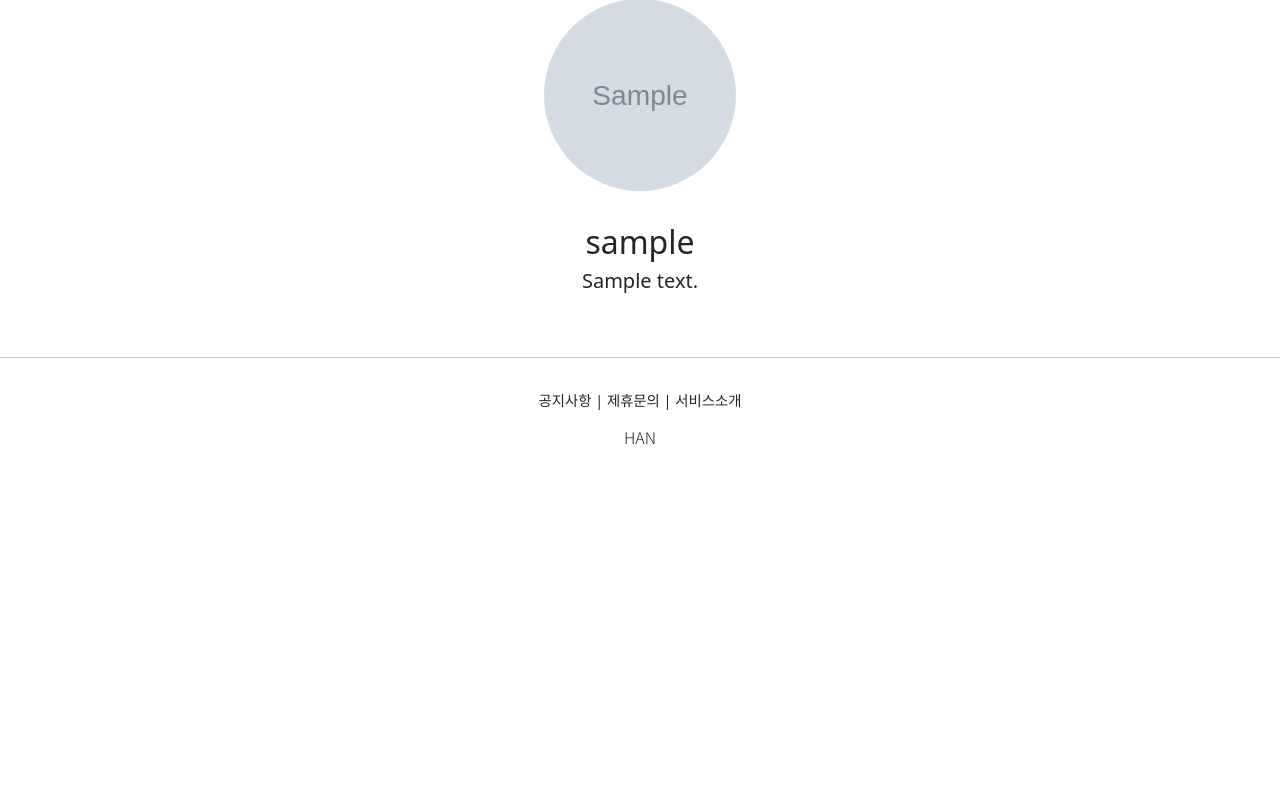
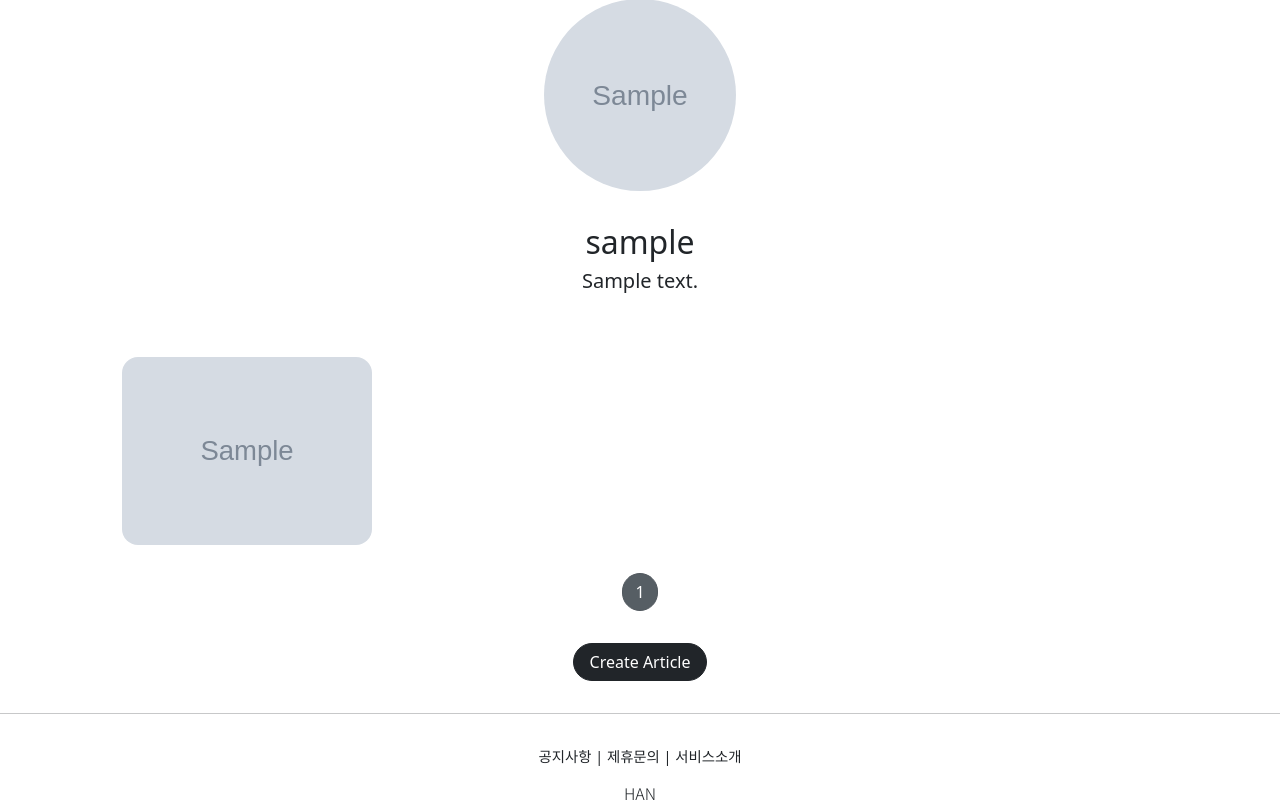
Before and after one commit to hanlee0519-ko/han, a Django app: page /accounts/detail/1 in a window 1280 px wide. Shown: the part 218-1029 px from the top of the page. Before the commit the page ends 662 px from the top, so only its background shows below. Run offline with Django 3.2, Linux system fonts and the light colour scheme; tables that the repository leaves empty hold one stand-in row (values such as "Sample post"); grey boxes marked "Sample" are stand-in pictures; some libraries are stand-ins or nearby versions.

Commit message:
django course 41 commit

```diff
--- a/accountapp/templates/accountapp/detail.html
+++ b/accountapp/templates/accountapp/detail.html
@@ -51,6 +51,13 @@
             </a>{% endif %}
 
         </div>
+
+        <div>
+
+        {% include 'snippets/list_fragment.html' with article_list=object_list %}
+
+        </div>
+
     </div>
 
 {% endblock %}
--- a/accountapp/views.py
+++ b/accountapp/views.py
@@ -8,11 +8,12 @@ from django.shortcuts import render
 from django.urls import reverse, reverse_lazy
 from django.utils.decorators import method_decorator
 from django.views.generic import CreateView, DetailView, UpdateView, DeleteView
+from django.views.generic.list import MultipleObjectMixin
 
 from accountapp.decorators import account_ownership_required
 from accountapp.forms import AccountUpdateForm
 from accountapp.models import HelloWorld
-
+from articleapp.models import Article
 
 has_ownership = [account_ownership_required, login_required]
 
@@ -40,10 +41,16 @@ class AccountCreateView(CreateView):
     template_name = 'accountapp/create.html'  # class 4줄 만으로, 위에 있는 함수형과 차이
 
 
-class AccountDetailView(DetailView):
+class AccountDetailView(DetailView, MultipleObjectMixin):
     model = User
-    context_object_name = 'target_user'  # A가 B의 화면을 제대로 보기 위해
+    context_object_name = 'target_user'
     template_name = 'accountapp/detail.html'
+
+    paginate_by = 25
+
+    def get_context_data(self, **kwargs):
+        object_list = Article.objects.filter(writer=self.get_object())
+        return super(AccountDetailView, self).get_context_data(object_list=object_list, **kwargs)
 
 
 @method_decorator(has_ownership, 'get')
--- a/articleapp/forms.py
+++ b/articleapp/forms.py
@@ -6,4 +6,4 @@ from articleapp.models import Article
 class ArticleCreationForm(ModelForm):
     class Meta:
         model = Article
-        fields = ['title', 'image', 'content'] # writer는 유저와 마찬가지로 서버에서, view에서 하겠구먼
+        fields = ['title', 'image', 'project', 'content'] # writer는 유저와 마찬가지로 서버에서, view에서 하겠구먼
--- a/articleapp/models.py
+++ b/articleapp/models.py
@@ -2,10 +2,12 @@ from django.contrib.auth.models import User
 from django.db import models
 
 # Create your models here.
+from projectapp.models import Project
 
 
 class Article(models.Model):
     writer = models.ForeignKey(User, on_delete=models.SET_NULL, related_name='article', null=True) # 글쓴이가 탈퇴하는 경우, 글 알 수 없음
+    project = models.ForeignKey(Project, on_delete=models.SET_NULL, related_name='article', null=True)
 
     title = models.CharField(max_length=200, null=True)
     image = models.ImageField(upload_to='article/', null=False)
--- /dev/null
+++ b/templates/snippets/list_fragment.html
@@ -0,0 +1,50 @@
+{% load static %}
+
+<style>
+
+    .container {
+        padding: 0;
+        margin: 0, auto;
+    }
+
+    .container a {
+      width: 45%;
+      max-width: 250px;
+    }
+
+    .container div {
+      display: flex;
+      justify-content: center;
+      align-items: center;
+
+      border-radius: 1rem;
+    }
+
+    .container img {
+      width: 100%;
+      border-radius: 1rem;
+    }
+
+</style>
+    {% if article_list %}
+    <div class="container">
+        {% for article in article_list %}
+        <a href="{% url 'articleapp:detail' pk=article.pk %}">
+            {% include 'snippets/card.html' with article=article %}
+        </a>
+        {% endfor %}
+    </div>
+    <script src="{% static 'js/magicgrid.js' %}"></script>
+    {% else %}
+    <div class="text-center">
+        <h1>No Articles YET!</h1>
+    </div>
+    {% endif %}
+
+    {% include 'snippets/pagination.html' with page_obj=page_obj %}
+
+    <div style="text-align: center">
+        <a href="{% url 'articleapp:create' %}" class="btn btn-dark rounded-pill mt-3 mb-3 px-3">
+            Create Article
+        </a>
+    </div>
```
Also changed, not shown: projectapp/templates/projectapp/detail.html (+7 -0 lines), projectapp/views.py (+9 -1 lines), articleapp/migrations/0002_article_project.py (added).
